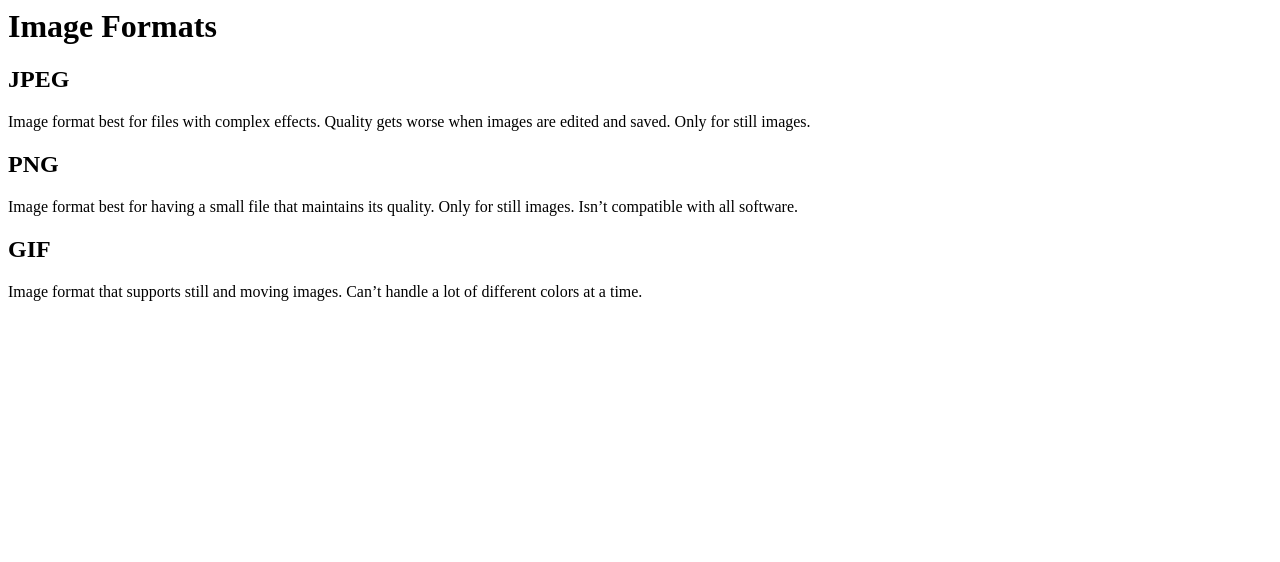
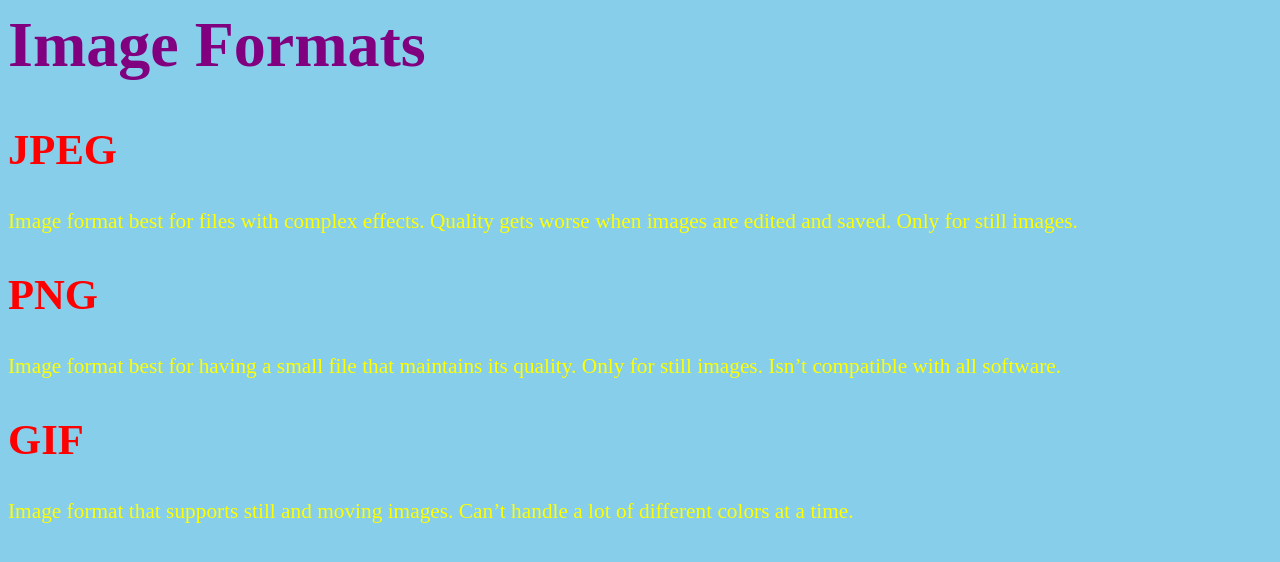
Before and after one commit to LSRHS-4-11/Site, a plain HTML site: page images/image_formats.html in a window 1280 px wide. Drawn offline with Linux system fonts and the light colour scheme.

Commit message:
added style sheet

```diff
--- a/images/image_formats.html
+++ b/images/image_formats.html
@@ -1,5 +1,6 @@
 <html>
   <head>
+    <link rel="stylesheet" type="text/css" href="style.css">
     <title>
       Image Formats
     </title>
@@ -12,4 +13,5 @@
     <p>Image format best for having a small file that maintains its quality. Only for still images. Isn’t compatible with all software.</p>
     <h2>GIF</h2>
     <p>Image format that supports still and moving images. Can’t handle a lot of different colors at a time.</p>
+  </body>
 </html>
--- /dev/null
+++ b/images/style.css
@@ -0,0 +1,14 @@
+body {
+  background-color: skyblue;
+  font-family: 'fragola';
+  font-size: 25pt;
+}
+h2{
+font-size: 32pt;
+color:red;
+}
+p{  color:yellow;
+  font-family:"futura", serif;
+  font-size: 16pt;}
+h1{ color:purple;
+    font-size: 48pt;}
```
